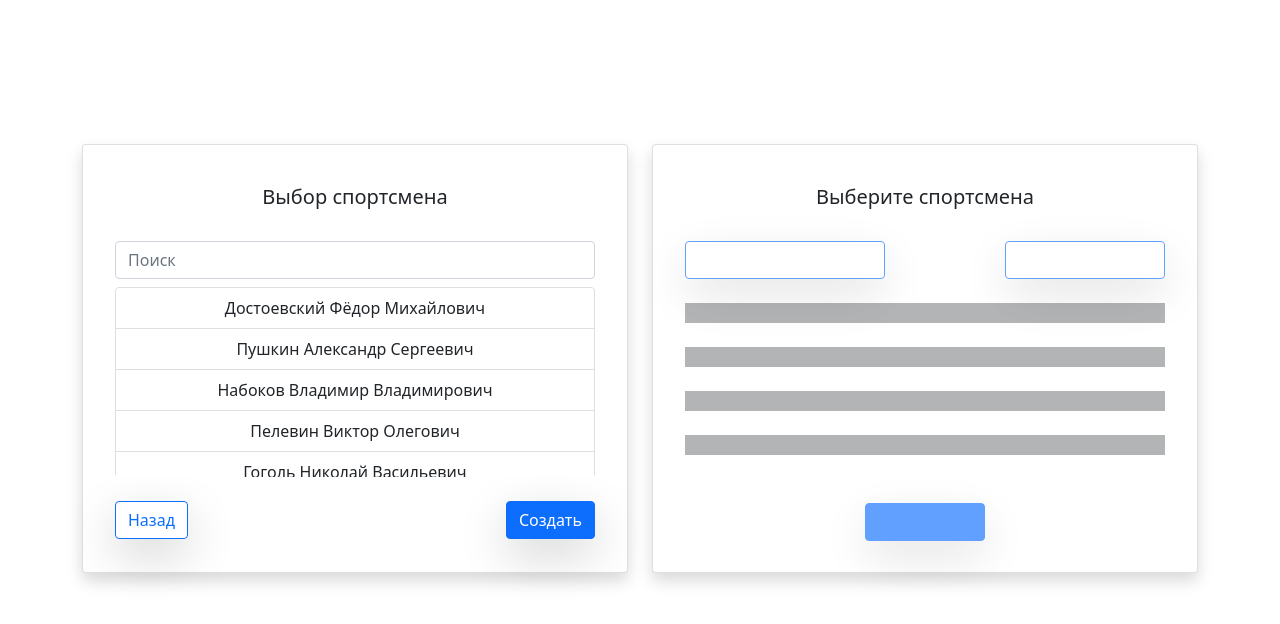
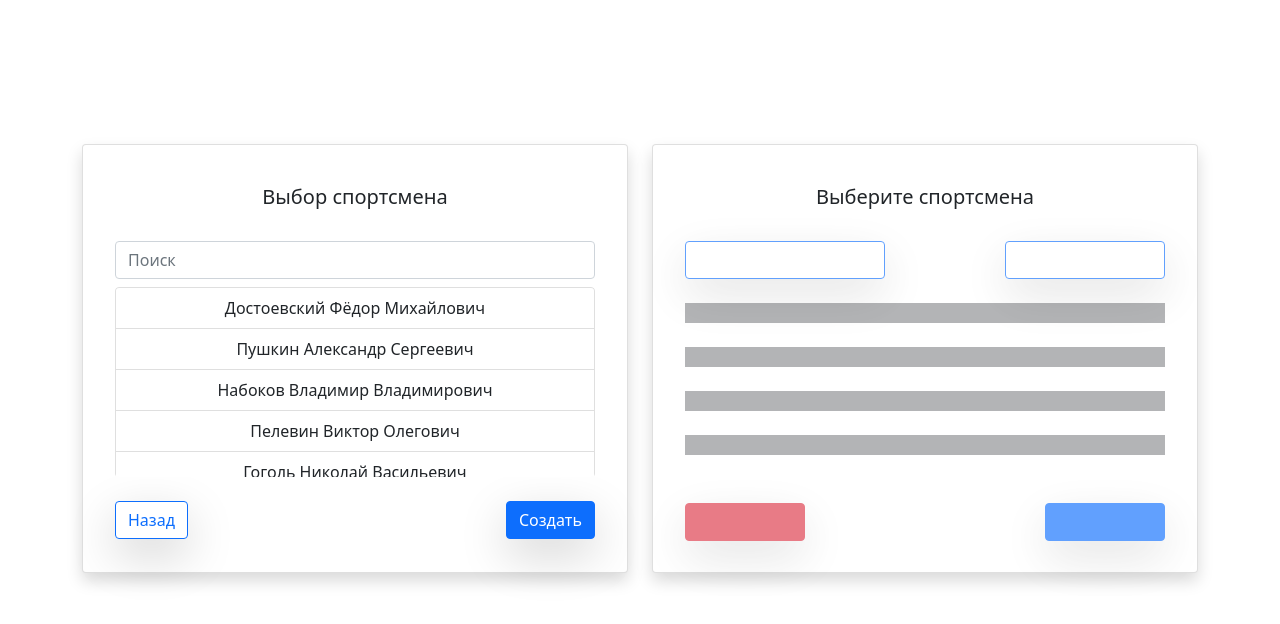
Before and after one commit to Anisia-Klimenko/smart_swimming_pool_IoT, a React (Create React App) app in the folder client0/: page /sportsman in a window 1280 px wide. Shown: the top 624 px of the page. Built offline with nearby package versions, Linux system fonts and the light colour scheme.

Commit message:
sportsman screen - delete sportsman 40%

```diff
--- a/client0/src/screens/sportsman.tsx
+++ b/client0/src/screens/sportsman.tsx
@@ -181,9 +181,14 @@ function SportsmanWin() {
 						</tbody>
 						</Table>
 						</div>
-						<Col className='mt-4'><Link to='/training'><Button variant="primary" className='shadow-lg' onClick={() => current = curr}>
+						<Stack direction="horizontal" className='justify-content-between mt-4 mb-3'>
+						<Button variant='danger' className='shadow-lg'>
+							Удалить
+						</Button>
+						<Link to='/training'><Button variant="primary" className='shadow-lg' onClick={() => current = curr}>
 							Выбрать
-						</Button></Link></Col>
+						</Button></Link>
+						</Stack>
 					</Card.Text>
 				</Card.Body></Card>
 			</Col>
@@ -202,9 +207,10 @@ function SportsmanWin() {
 							<Placeholder xs={12} className='mb-4'/>{' '}
 							<Placeholder xs={12} className='mb-4'/>{' '}
 						</Placeholder>
-						<Col className='mt-4'>
+						<Stack direction="horizontal" className='justify-content-between mt-4 mb-3'>
+							<Placeholder.Button variant="danger" xs={3} className='shadow-lg'></Placeholder.Button>
 							<Placeholder.Button variant="primary" xs={3} className='shadow-lg'></Placeholder.Button>
-						</Col>
+						</Stack>
 					</Card.Text>
 				</Card.Body></Card>
 			</Col>
```
